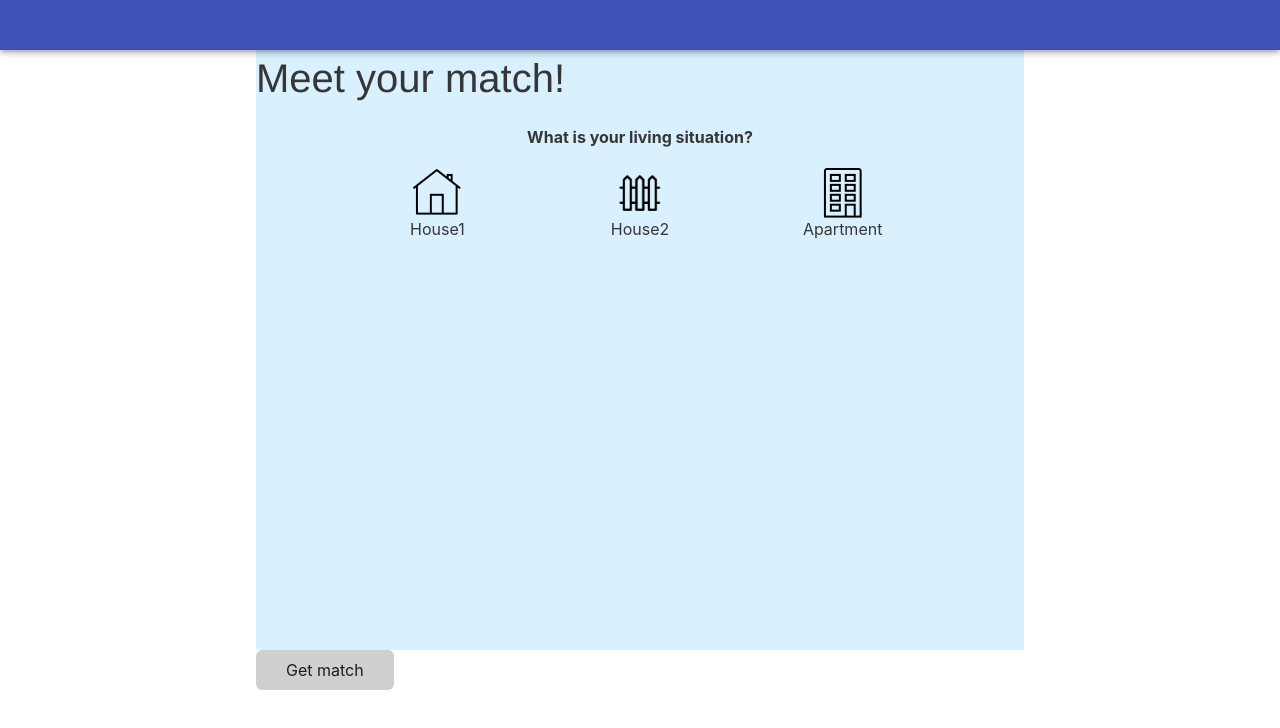
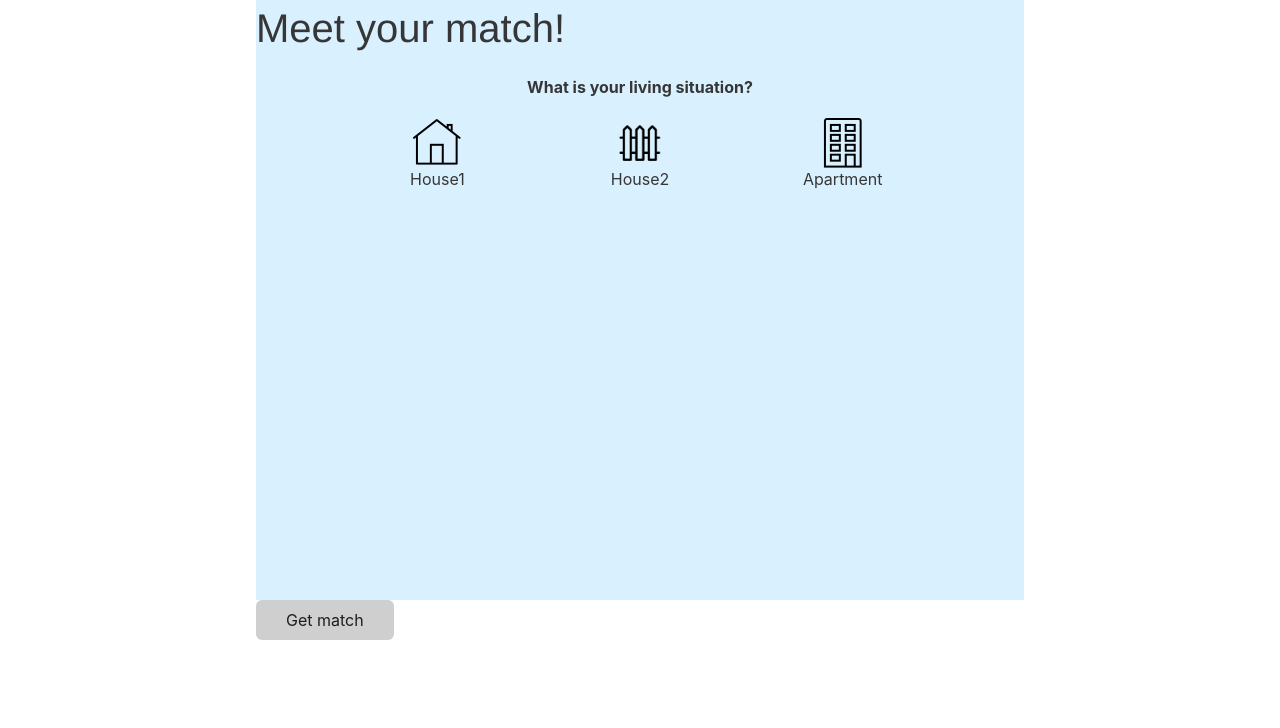
Before and after one commit to cwinnard/mountain-pet-matchmaker, a React (Create React App) app: page / in a window 1280 px wide. Shown: the top 728 px of the page. Built offline with nearby package versions, Linux system fonts and the light colour scheme.

Commit message:
ditch app bar

```diff
--- a/src/components/Matchmaker.js
+++ b/src/components/Matchmaker.js
@@ -1,4 +1,4 @@
-import { AppBar, Card, CardContent, CardMedia } from '@material-ui/core';
+import { Card, CardContent, CardMedia } from '@material-ui/core';
 import React, { Component } from 'react';
 import { connect } from 'react-redux';
 
@@ -10,7 +10,6 @@ class Matchmaker extends Component {
         const { phase, matches } = this.props;
         return (
             <div className="app">
-                <AppBar position='absolute' style={{height: '50px'}}/>
                 <div className="app-container">
                     {phase === 0 && <Quiz />}
                     {phase > 0 &&
--- a/src/components/Quiz.js
+++ b/src/components/Quiz.js
@@ -68,9 +68,9 @@ class Quiz extends Component {
                             Meet your match!
                         </div>
                         {allQuestions.map((question, index) => (
-                            <div id={`scroll-item ${index + 1}`} className="scroll-item">
+                            <div id={`scroll-item ${index + 1}`} className="scroll-item"  key={question.key}>
                                 <QuizQuestion activeQuestion={this.state.activeQuestion} activeWhen={index + 1}>
-                                    <div className={`question ${question.key}`} key={question.key}>
+                                    <div className={`question ${question.key}`}>
                                         <div className="text">
                                             {question.text}
                                         </div>
--- a/src/styles/app.css
+++ b/src/styles/app.css
@@ -1,6 +1,6 @@
 .quiz {
     max-width: 768px;
-    margin: 50px auto;
+    margin: 0px auto;
     background-color: #D9F0FF;
     position: relative;
 }
```
